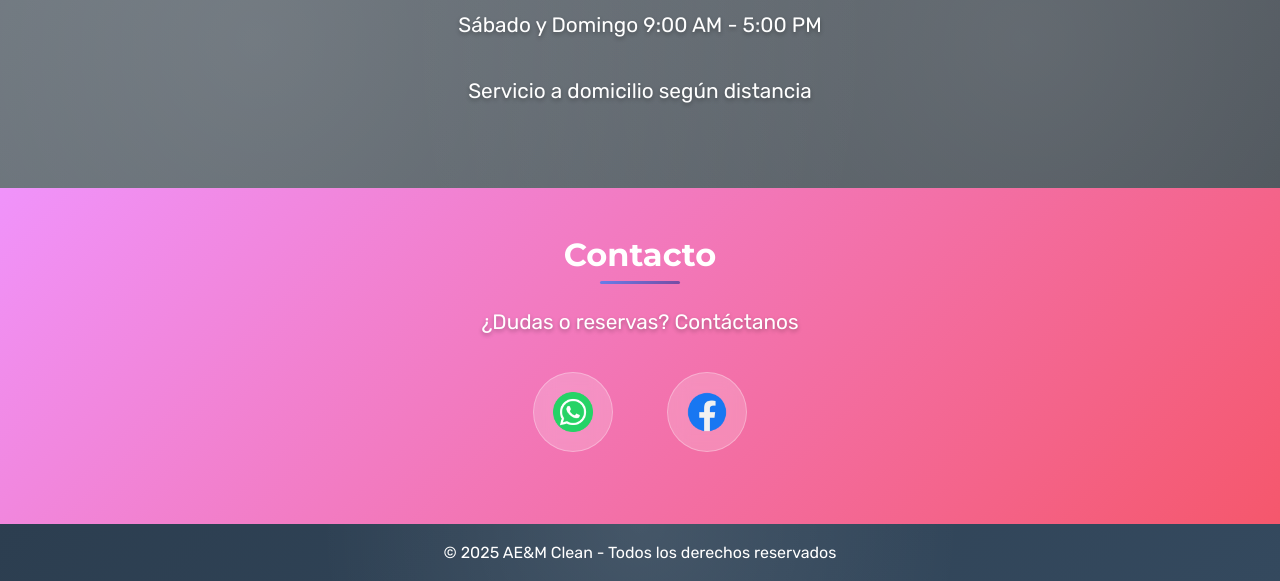
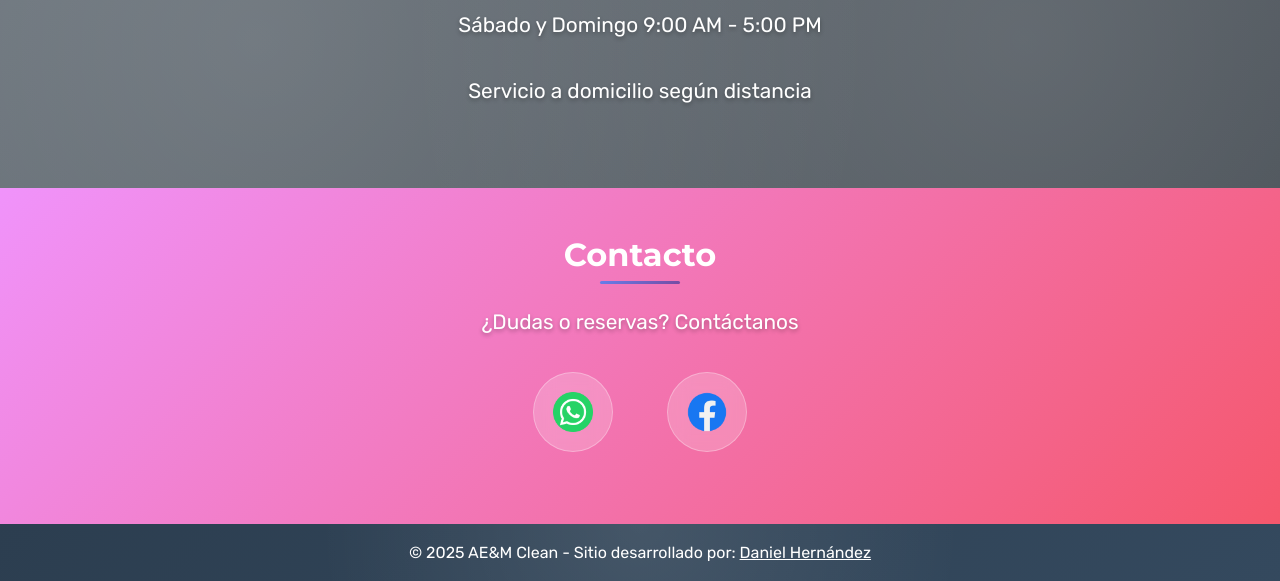
Before and after one commit to Dannh10/AE-M-Clean, a plain HTML site: page index.html in a window 1280 px wide. Shown: the part 2511-3092 px from the top of the page. Drawn offline with nearby package versions, Linux system fonts and the light colour scheme.

Commit message:
Update index.html

```diff
--- a/index.html
+++ b/index.html
@@ -797,9 +797,14 @@
             </div>
         </section>
 
-        <footer class="bg-dark text-white text-center py-3">
+       <footer class="bg-dark text-white text-center py-3">
             <div class="container">
-                <p class="mb-0">&copy; 2025 AE&M Clean - Todos los derechos reservados</p>
+                <p class="mb-0">
+                    &copy; 2025 AE&M Clean - Sitio desarrollado por:
+                    <a href="https://www.facebook.com/DanielHernandez1606" target="_blank" class="text-white text-decoration-underline">
+                        Daniel Hernández
+                    </a>
+                </p>
             </div>
         </footer>
 
```
